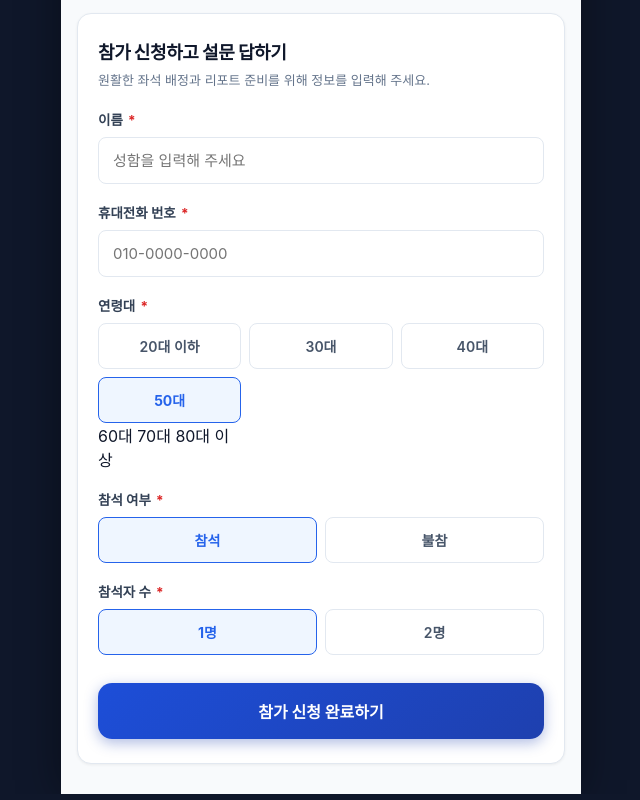
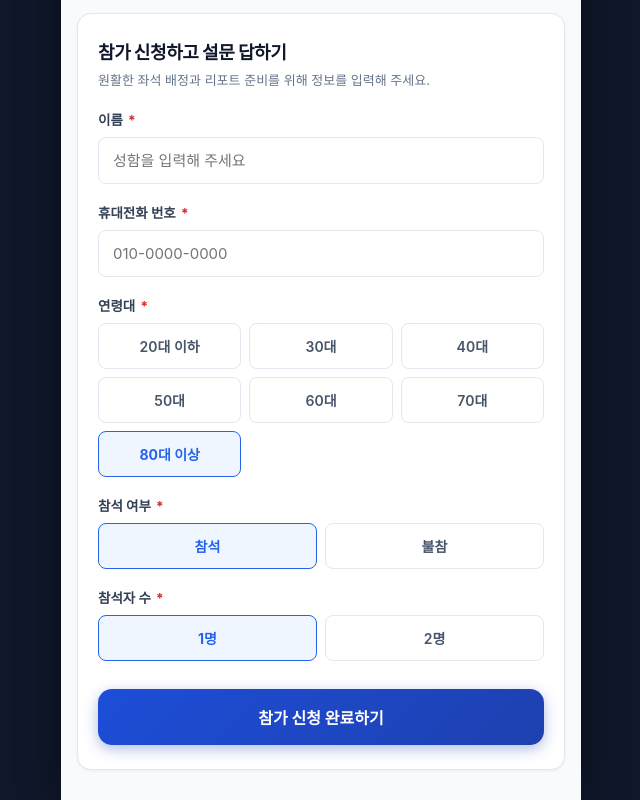
Before and after one commit to divalee/money, a plain HTML site: page index.html in a window 1280 px wide. Shown: the part 1360-2160 px from the top of the page, without its empty margins (319-959 px from the left). Drawn offline with Linux system fonts and the light colour scheme; a web font is replaced by a local one.

Commit message:
Update index.html

```diff
--- a/index.html
+++ b/index.html
@@ -650,19 +650,18 @@
             <label class="radio-card">
               <input type="radio" name="age" value="50대" checked>
               <div class="radio-btn">50대</div>
-<label>
-  <input type="radio" name="age" value="60대" required>
-  <span>60대</span>
-</label>
-<label>
-  <input type="radio" name="age" value="70대" required>
-  <span>70대</span>
-</label>
-<label>
-  <input type="radio" name="age" value="80대 이상" required>
-  <span>80대 이상</span>
-</label>
-          </div>
+            </label>
+            <label class="radio-card">
+              <input type="radio" name="age" value="50대" checked>
+              <div class="radio-btn">60대</div>
+            </label>
+            <label class="radio-card">
+              <input type="radio" name="age" value="50대" checked>
+              <div class="radio-btn">70대</div>
+                      </label>
+            <label class="radio-card">
+              <input type="radio" name="age" value="50대" checked>
+              <div class="radio-btn">80대 이상</div></div>
         </div>
 
         <div class="form-group">
```
